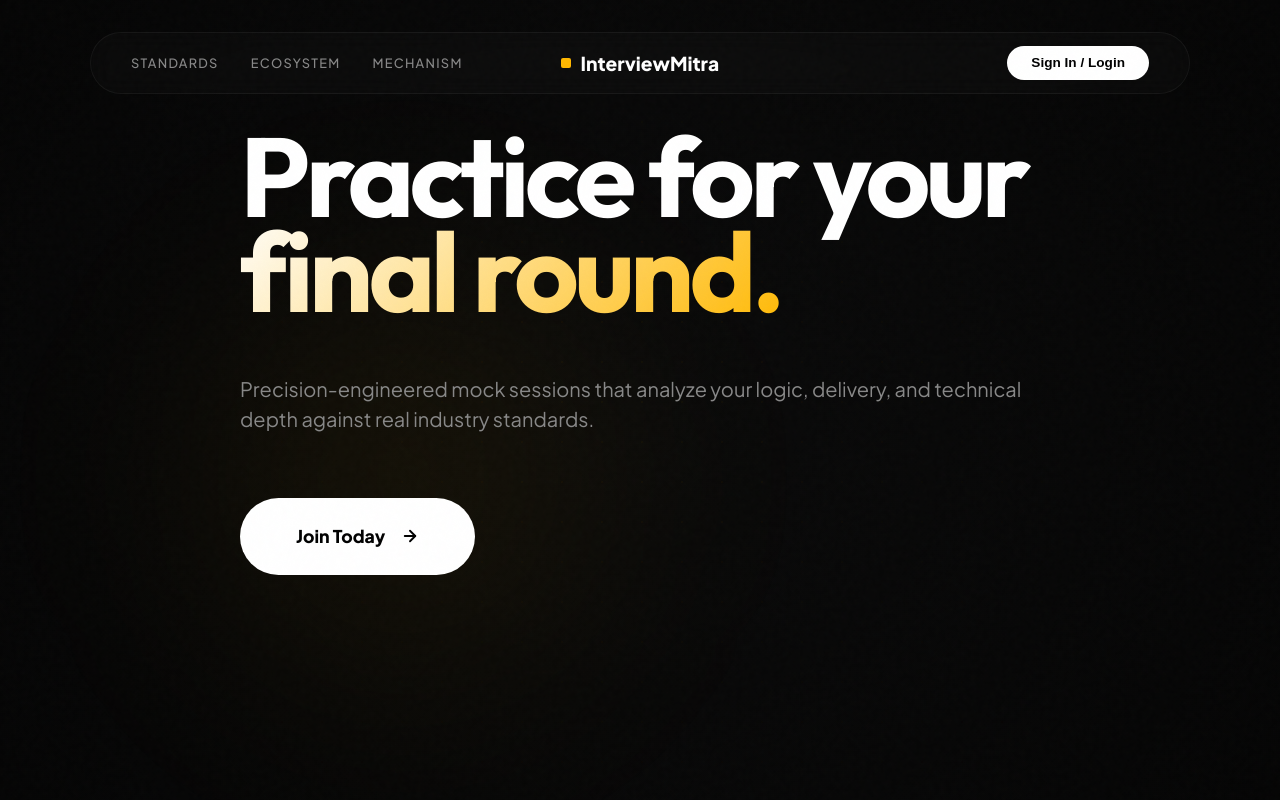
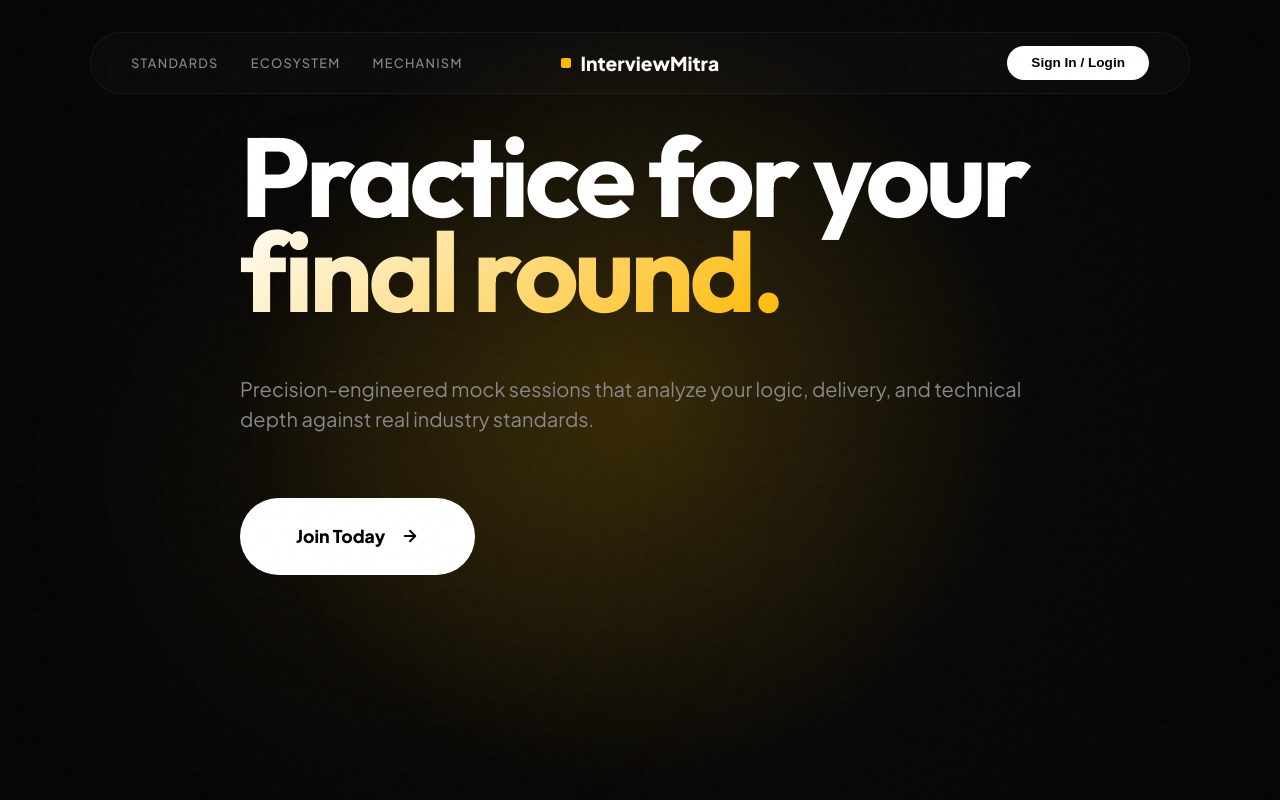
Before and after one commit to Bloatyy/AI-Interview-Assistant, a React (Vite) app in the folder frontend/: page / in a window 1280 px wide. Shown: the top 800 px of the page. Built offline with nearby package versions, Linux system fonts and the light colour scheme; no server answers.

Commit message:
Fix interactive spotlight: move to dedicated layer and increase visibility

```diff
--- a/frontend/src/App.tsx
+++ b/frontend/src/App.tsx
@@ -318,6 +318,7 @@ function App() {
         </div>
       </footer>
       )}
+      <div className="cursor-spotlight"></div>
     </>
   )
 }
--- a/frontend/src/index.css
+++ b/frontend/src/index.css
@@ -38,21 +38,22 @@ body {
   position: relative;
 }
 
-body::after {
-  content: "";
+.cursor-spotlight {
   position: fixed;
   top: 0;
   left: 0;
   width: 100%;
   height: 100%;
   background: radial-gradient(
-    400px circle at var(--mouse-x, 50%) var(--mouse-y, 50%),
-    rgba(255, 184, 0, 0.15),
+    500px circle at var(--mouse-x, 50%) var(--mouse-y, 50%),
+    rgba(255, 184, 0, 0.18),
     transparent 80%
   );
   pointer-events: none;
   z-index: -1;
 }
+
+/* body::after removed */
 
 /* Global Background Enhancements */
 body::before {
```
